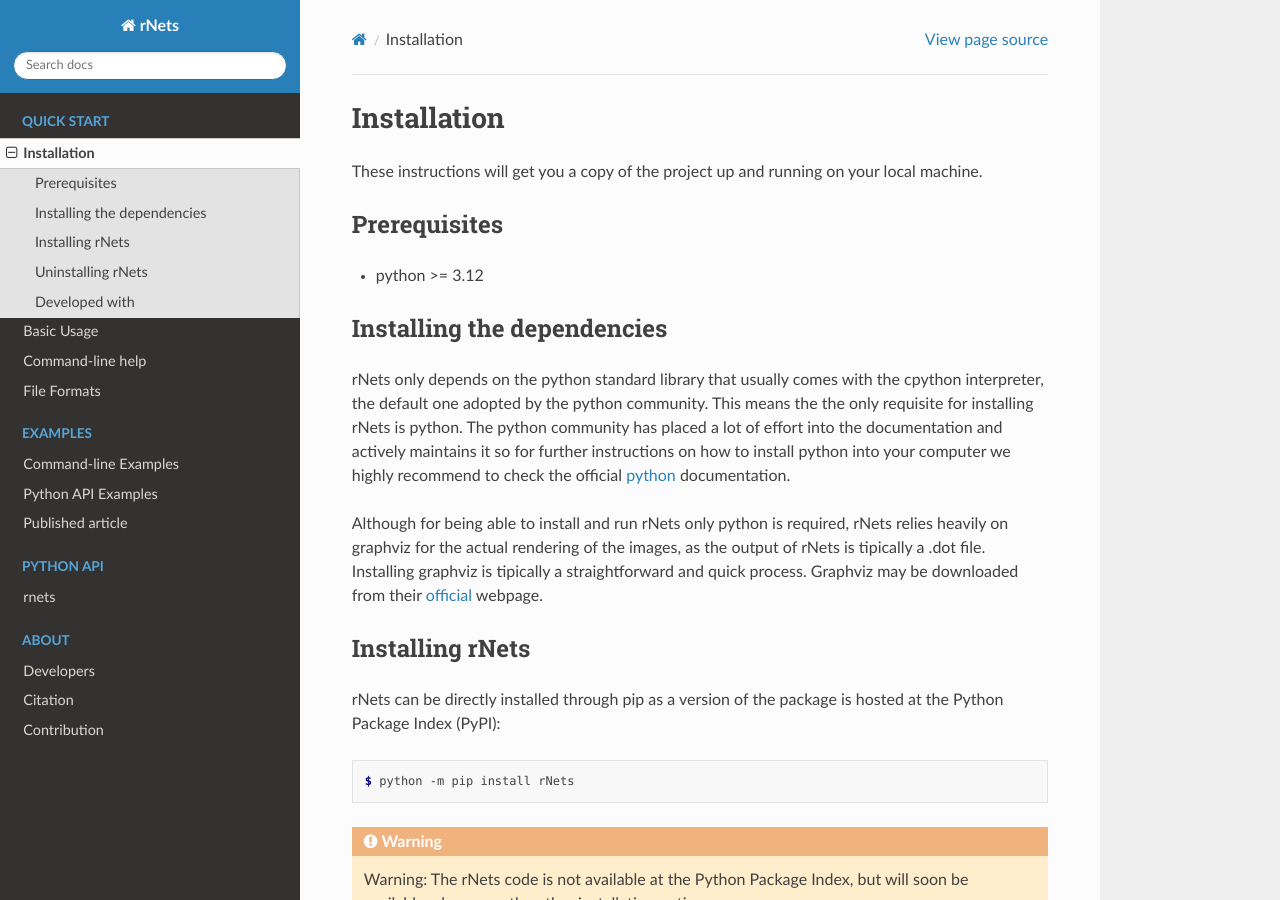
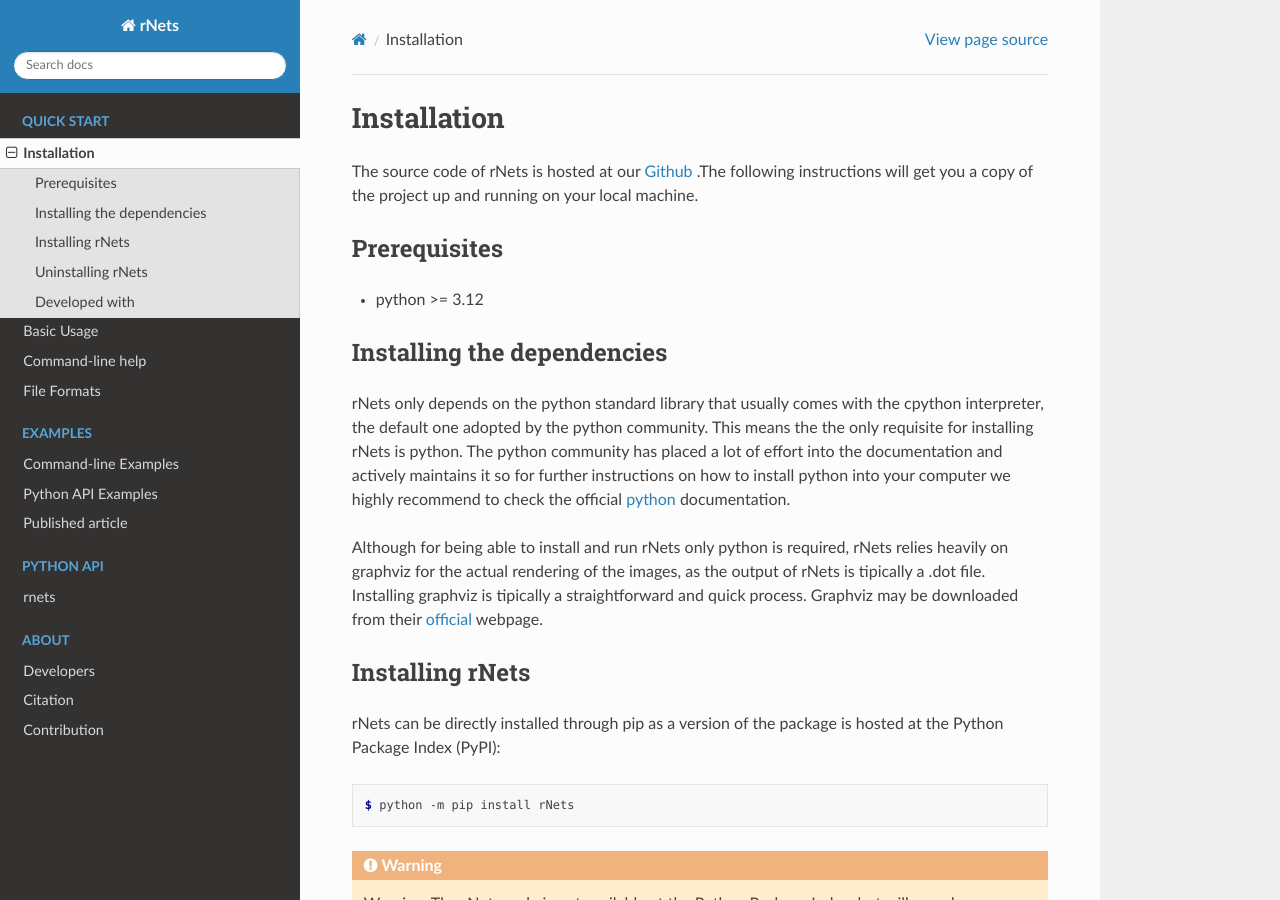
Before and after one commit to spgarcica/rNets, a Sphinx documentation site: the page built from sphinx/source/quick_start/installation.rst, in a window 1280 px wide and 900 px high. Built offline with Sphinx 7.4.7 and the Read the Docs theme 2.0.0, drawn with Linux system fonts in a browser that asks for light colours.

Commit message:
Doc: Added link to the repo

```diff
--- a/sphinx/source/quick_start/installation.rst
+++ b/sphinx/source/quick_start/installation.rst
@@ -2,8 +2,9 @@
 Installation
 ============
 
-These instructions will get you a copy of the project up and running on your
-local machine.
+The source code of rNets is hosted at our
+`Github <https://github.com/spgarcica/rNets>`__ .The following instructions will
+get you a copy of the project up and running on your local machine.
 
 .. include:: ../../../README.rst
    :start-after: setup-instructions-start
```
